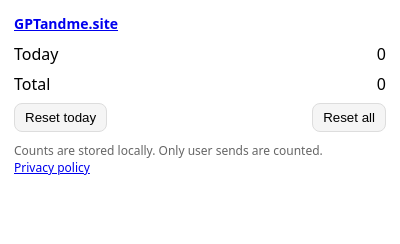
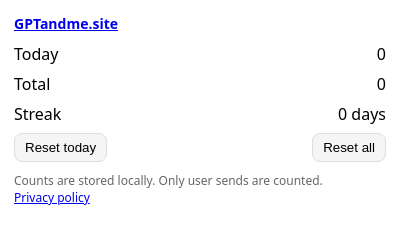
Before and after one commit to MadanChaollaPark/gptandme, a browser extension: page popup.html in a window 400 px wide. Drawn offline with Linux system fonts and the light colour scheme.

Commit message:
Add streak counter to popup
Derives consecutive-day streak from existing byDate keys and
displays it between the Total row and the reset buttons.

```diff
--- a/popup.html
+++ b/popup.html
@@ -17,6 +17,7 @@
     <h1><a href="https://gptandme.site" target="_blank" rel="noopener noreferrer">GPTandme.site</a></h1>
     <div class="row"><div>Today</div><div id="today">0</div></div>
     <div class="row"><div>Total</div><div id="total">0</div></div>
+    <div class="row"><div>Streak</div><div id="streak">0 days</div></div>
     <div class="row">
       <button id="resetToday">Reset today</button>
       <button id="resetAll">Reset all</button>
--- a/popup.js
+++ b/popup.js
@@ -9,13 +9,34 @@ function todayKey() {
   return `${y}-${m}-${day}`;
 }
 
+function getStreak(byDate) {
+  let streak = 0;
+  const d = new Date();
+  while (true) {
+    const y = d.getFullYear();
+    const m = String(d.getMonth() + 1).padStart(2, '0');
+    const day = String(d.getDate()).padStart(2, '0');
+    const key = `${y}-${m}-${day}`;
+    if (byDate[key] > 0) {
+      streak++;
+      d.setDate(d.getDate() - 1);
+    } else {
+      break;
+    }
+  }
+  return streak;
+}
+
 document.addEventListener('DOMContentLoaded', () => {
   function updateDisplay() {
     chrome.storage.local.get({ byDate: {}, total: 0 }, (data) => {
       const today = data.byDate[todayKey()] || 0;
       const total = data.total || 0;
+      const streak = getStreak(data.byDate);
       document.getElementById('today').textContent = today;
       document.getElementById('total').textContent = total;
+      document.getElementById('streak').textContent =
+        streak > 0 ? `${streak} day${streak === 1 ? '' : 's'}` : '0 days';
     });
   }
 
```
